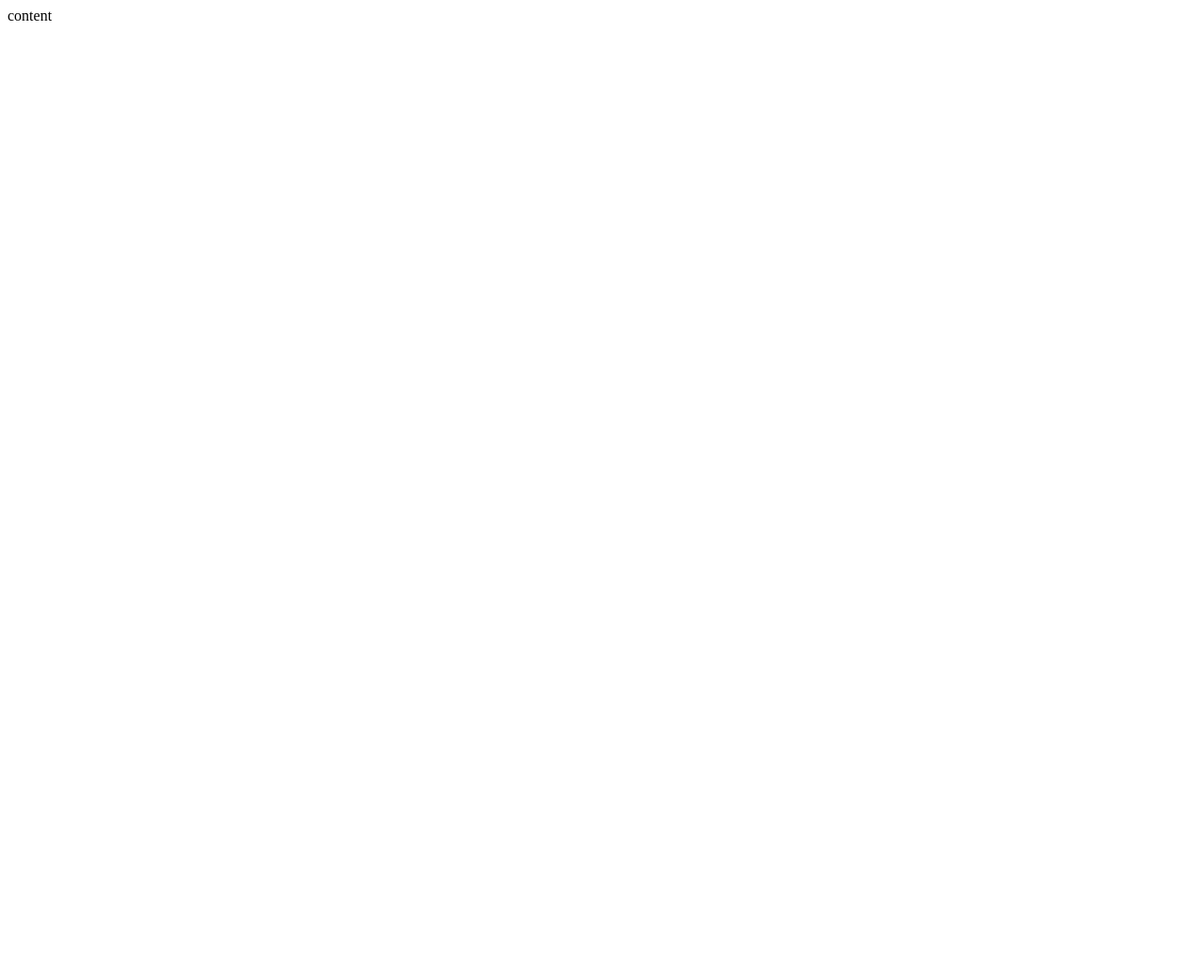
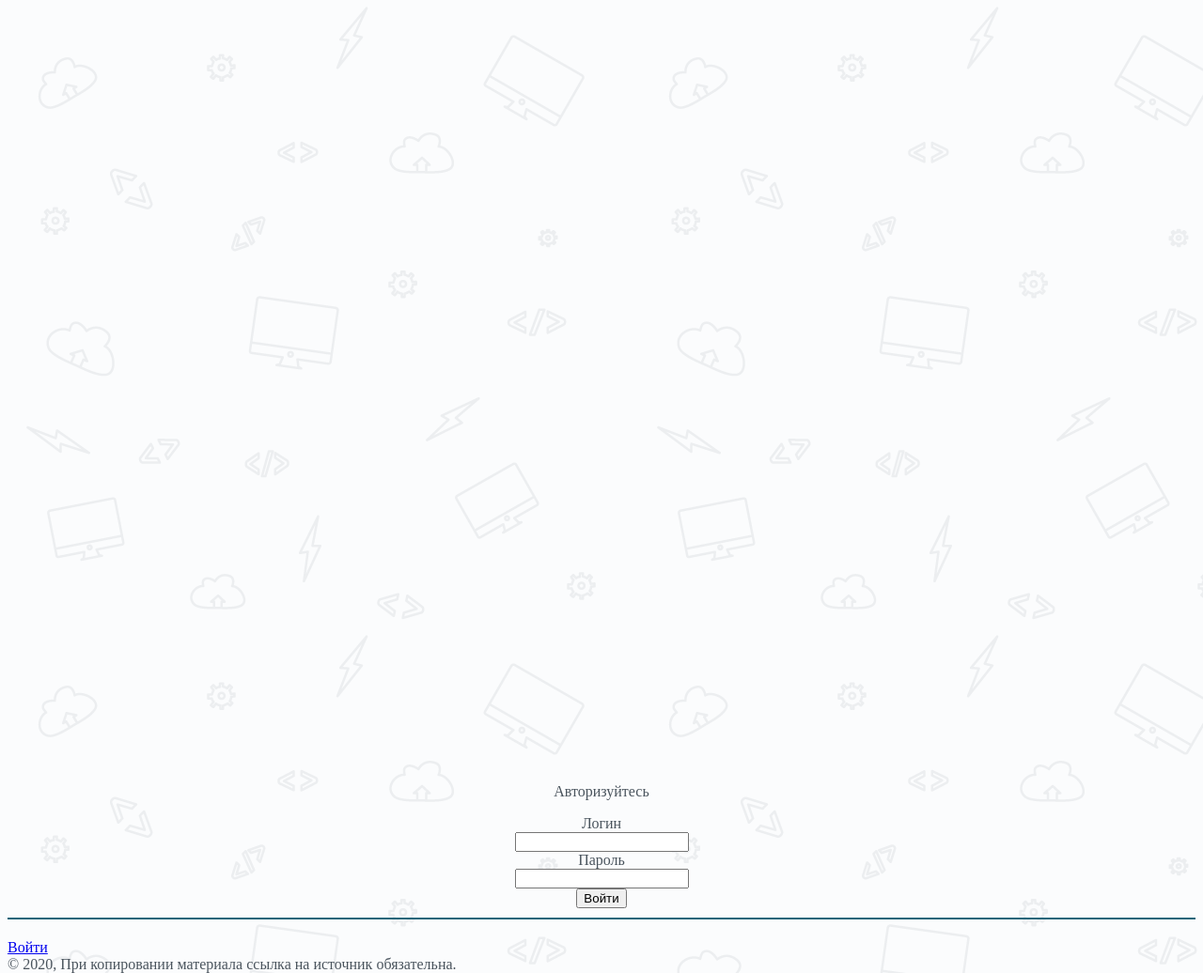
Before and after one commit to KrisKoles/Profile, a website: page authorization.html in a window 1280 px wide. Shown: the whole page at 94% size. Before the commit the page ends 800 px from the top, so only its background shows below. Drawn offline with Linux system fonts and the light colour scheme; files that its build step writes are made by us from their sources.

Commit message:
add form_auth_block

```diff
--- a/authorization.html
+++ b/authorization.html
@@ -1,12 +1,57 @@
-<!DOCTYPE HTML>
-<html>
+<!DOCTYPE html>
+<html lang="ru-RU">
   <head>
-    <meta http-equiv="Content-Type" content="text/html; charset=utf-8" />
-    <title></title>
-    <link rel="stylesheet" href="main.css" type="text/css" />
+    <meta charset="UTF-8" />
+    <meta http-equiv="X-UA-Compatible" content="IE=edge" />
+    <title>Главная страница</title>
+    <meta name="description" content="" />
+    <meta name="keywords" content="" />
+    <meta name="autor" content="Kris Koles" />
+    <link rel="shortcut icon" href="/favicon.ico" type="image/x-icon" />
+    <link rel="icon" href="/favicon.ico" type="image/x-icon" />
+    <link rel="stylesheet" href="css/main.css" />
+    <link rel="stylesheet" href="css/about-me.css" />
   </head>
   <body>
-    <div>content</div>
-      <footer class="footer"></footer>
+    <div class="wrapper">
+      <div class="main-content"></div>
+      <header class="page-header">
+        <div class="container-big"></div>
+      </header>
+    </div>
+    <div class="form_auth_block">
+      <div class="form_auth_block_content">
+        <p class="form_auth_block_head_text">Авторизуйтесь</p>
+        <form class="form_auth_style" action="#" method="post">
+          <div>
+            <label>Логин</label>
+            <div><input type="email" name="auth_email" placeholder="" required /> </div>
+          </div>
+          <div>
+            <div><label>Пароль</label></div>
+            <input type="password" name="auth_pass" placeholder="" required />
+          </div>
+          <button
+            class="form_auth_button"
+            type="submit"
+            name="form_auth_submit"
+          >
+            Войти
+          </button>
+        </form>
+      </div>
+    </div>
+
+    <footer class="page-footer">
+      <div class="container"></div>
+      <div class="lock">
+        <a href="/login.html" class="lock-inner">Войти</a>
+      </div>
+      <div class="copyringht">
+        © 2020, При копировании материала ссылка на источник обязательна.
+      </div>
+    </footer>
+
+    <script src="js.main.js"></script>
   </body>
 </html>
--- a/css/main.css
+++ b/css/main.css
@@ -1,14 +1,74 @@
-/* html, body {
+html,
+body {
   height: 100%;
 }
 body {
-  display: flex;
-  flex-direction: column;
-  background-image: url(img/background.png)
-. content {
-  flex: 1 0 auto;
+  background: url(../img/background.png) repeat;
+  font: normal 1em "firasans-light";
+  color: #4a545d;
 }
-footer {
-  flex-shrink: 0;
+/* футер к низу */
+.wrapper {
+  position: relative;
+  min-height: 100%;
+  min-width: 970px;
+  height: auto !important;
 }
-*/
+.wrapper::after {
+  content: "";
+  height: 80px;
+  display: block;
+}
+.page-footer {
+  min-width: 970px;
+  height: 80px;
+  display: block;
+}
+/* футер к низу */
+
+/* Футер */
+.page-footer {
+  border: none;
+  background-color: #1c667a;
+  height: 2px;
+  font-family: "fira_sanslight";
+  color: #4a545d;
+}
+.page-footer .container {
+  padding-top: 23px;
+  position: relative;
+}
+.page-footer .copyright {
+  margin: 0 180px;
+  padding-top: 7px;
+  text-align: center;
+  font-size: 13px;
+}
+/* Логин
+.page-footer .lock{
+  position: absolute;
+  top: 26px;
+  left: 20px;
+}
+.lock .lock-inner {
+  display: block;
+  height: 40px;
+  font-family: 'Gill Sans', 'Gill Sans MT', Calibri, 'Trebuchet MS', sans-serif;
+  font-size: 16px;
+  line-height: 2.2;
+  color: #4a545d;
+  text-decoration: none;
+  background: url() no-repeat;
+  padding-left: 24px;
+}
+.lock .lock-inner:hover{
+  text-decoration: underline;
+  background: url() no-repeat;
+}*/
+
+/* блок регистрации */
+
+.form_auth_block {
+  text-align: center;
+  padding: 10px;
+}
```
Also changed, not shown: index.html (+15 -0 lines).
